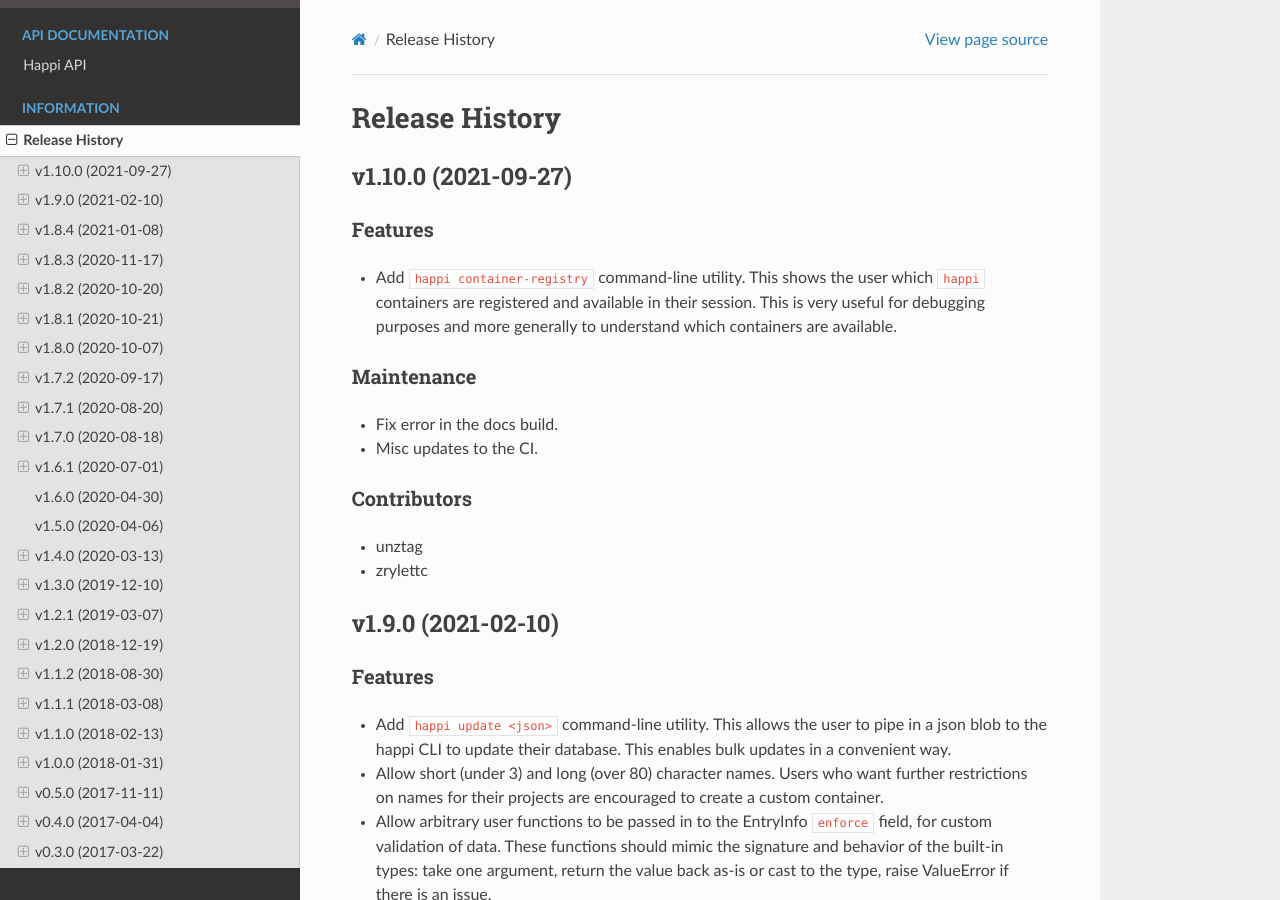
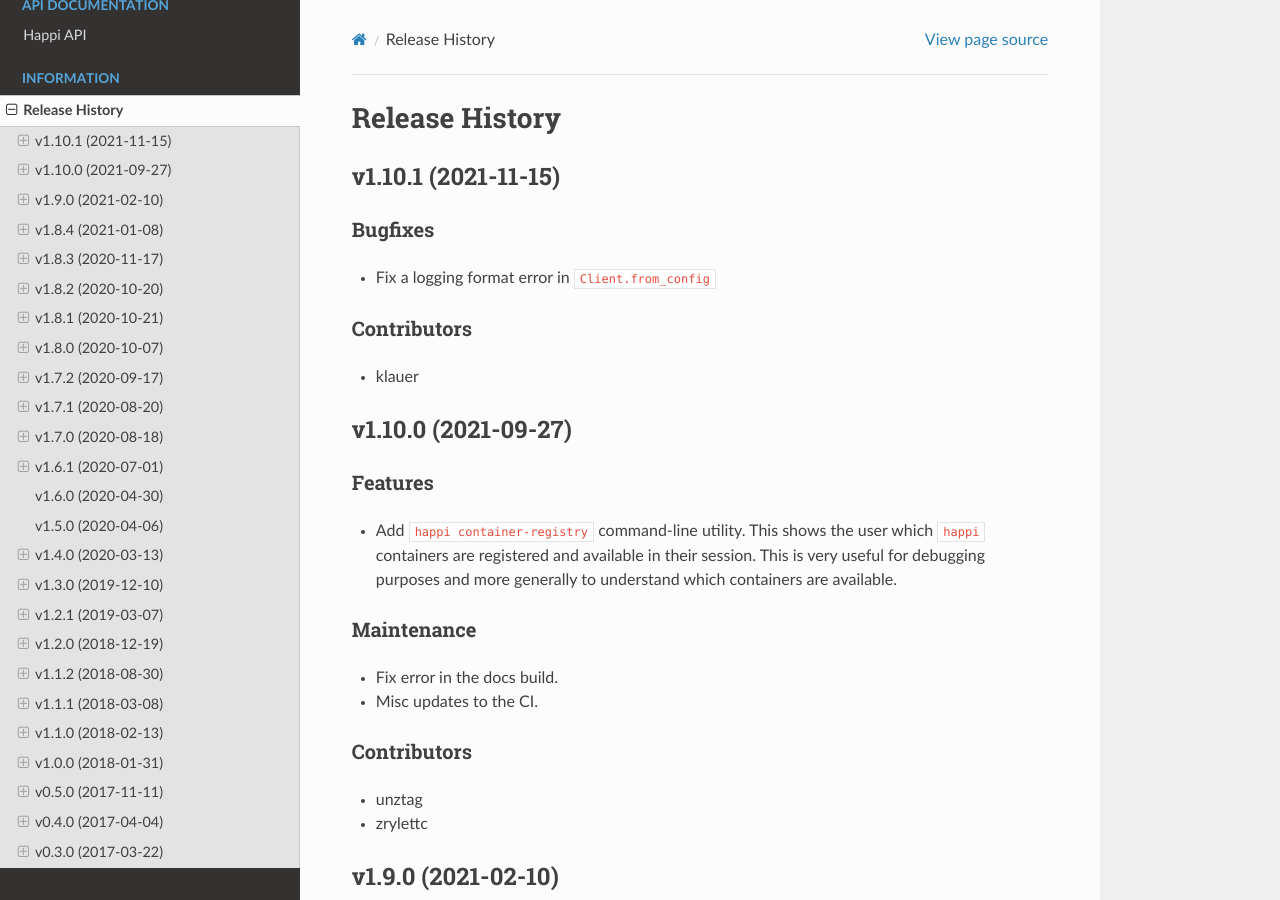
Before and after one commit to pcdshub/happi, a Sphinx documentation site: the page built from docs/source/releases.rst, in a window 1280 px wide and 900 px high. Built offline with Sphinx 7.4.7 and the Read the Docs theme 2.0.0, drawn with Linux system fonts in a browser that asks for light colours.

Commit message:
DOC: add release notes for v1.10.1

```diff
--- a/docs/source/releases.rst
+++ b/docs/source/releases.rst
@@ -1,6 +1,18 @@
 =================
  Release History
 =================
+
+v1.10.1 (2021-11-15)
+====================
+
+Bugfixes
+--------
+- Fix a logging format error in ``Client.from_config``
+
+Contributors
+------------
+- klauer
+
 
 v1.10.0 (2021-09-27)
 ====================
```
